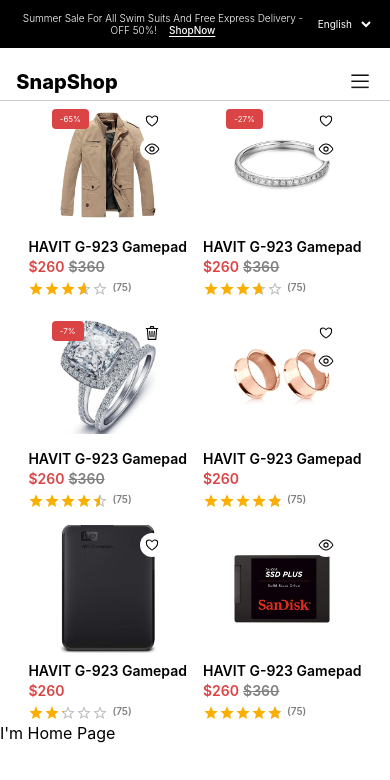
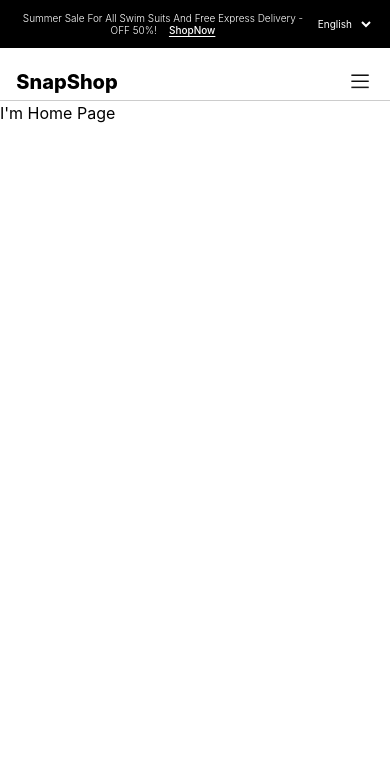
Before and after one commit to shalfi-sabit/E-commerce-Site, a React (Create React App) app: page / in a window 390 px wide. Shown: the top 780 px of the page. Built offline with nearby package versions, Linux system fonts and the light colour scheme.

Commit message:
bugfix navbar-mobile scrolling

```diff
--- a/src/components/pages/RootLayout/index.tsx
+++ b/src/components/pages/RootLayout/index.tsx
@@ -1,88 +1,11 @@
 import { Outlet } from "react-router-dom";
 
 import Navbar from "../../shared/Navbar";
-import ProductCard from "../../ProductCard";
-import Wrapper from "../../UI/Wrapper";
-
-import DummyProductImage1 from "../../../assets/images/dummy-product-1.jpg";
-import DummyProductImage2 from "../../../assets/images/dummy-product-2.jpg";
-import DummyProductImage3 from "../../../assets/images/dummy-product-3.jpg";
-import DummyProductImage4 from "../../../assets/images/dummy-product-4.jpg";
-import DummyProductImage5 from "../../../assets/images/dummy-product-5.jpg";
-import DummyProductImage6 from "../../../assets/images/dummy-product-6.jpg";
 
 const RootLayout = () => {
   return (
     <main>
       <Navbar />
-
-      {/* Dummy code for developing product-card component */}
-      <Wrapper className="flex justify-center sm:justify-normal gap-4 flex-wrap">
-        <ProductCard
-          id={1}
-          imageSource={DummyProductImage1}
-          productName="HAVIT G-923 Gamepad"
-          price={260}
-          prevPrice={360}
-          rating={3.6}
-          count={75}
-          showAddToWishlistIcon={true}
-          showSeeDetailsIcon={true}
-          discount={65}
-        />
-        <ProductCard
-          id={1}
-          imageSource={DummyProductImage2}
-          productName="HAVIT G-923 Gamepad"
-          price={260}
-          prevPrice={360}
-          rating={3.7}
-          count={75}
-          showAddToWishlistIcon={true}
-          showSeeDetailsIcon={true}
-          discount={27}
-        />
-        <ProductCard
-          id={1}
-          imageSource={DummyProductImage3}
-          productName="HAVIT G-923 Gamepad"
-          price={260}
-          prevPrice={360}
-          rating={4.5}
-          count={75}
-          showDeleteIcon={true}
-          discount={7}
-        />
-        <ProductCard
-          id={1}
-          imageSource={DummyProductImage4}
-          productName="HAVIT G-923 Gamepad"
-          price={260}
-          rating={4.8}
-          count={75}
-          showAddToWishlistIcon={true}
-          showSeeDetailsIcon={true}
-        />
-        <ProductCard
-          id={1}
-          imageSource={DummyProductImage5}
-          productName="HAVIT G-923 Gamepad"
-          price={260}
-          rating={2.2}
-          count={75}
-          showAddToWishlistIcon={true}
-        />
-        <ProductCard
-          id={1}
-          imageSource={DummyProductImage6}
-          productName="HAVIT G-923 Gamepad"
-          price={260}
-          prevPrice={360}
-          rating={4.8}
-          count={75}
-          showSeeDetailsIcon={true}
-        />
-      </Wrapper>
 
       <Outlet></Outlet>
     </main>
--- a/src/components/shared/Navbar/index.tsx
+++ b/src/components/shared/Navbar/index.tsx
@@ -1,4 +1,4 @@
-import { useState } from "react";
+import { useEffect, useState } from "react";
 import { NavLink, useLocation } from "react-router-dom";
 
 import Wrapper from "../../UI/Wrapper.tsx";
@@ -22,11 +22,20 @@
   const isOnAuthPages =
     location.pathname === "/signup" || location.pathname === "/signin";
 
+  useEffect(() => {
+    if (isMobileNavbarOpen) {
+      document.body.style.overflow = "hidden";
+    } else {
+      document.body.style.overflow = "";
+    }
+  }, [isMobileNavbarOpen]);
+
   return (
-    <header className="relative">
+    <header className="top-0 left-0 w-full z-10">
+      <div className="relative">
         <ChooseLanguage />
 
-      <nav className="navbar-main border-b-[1px] pb-1 md:pb-3 border-gray-200 pt-5 md:pt-7">
+        <nav className="navbar-main border-b-[1px] pb-1 md:pb-3 border-gray-200 pt-5 md:pt-7 bg-white-900">
           <Wrapper className="flex justify-between items-center">
             <h1 className="font-extrabold text-xl md:text-2xl">SnapShop</h1>
 
@@ -112,6 +121,7 @@
           isMobileNavbarOpen={isMobileNavbarOpen}
           setIsMobileNavbarOpen={setIsMobileNavbarOpen}
         />
+      </div>
     </header>
   );
 };
```
Lines whose indentation alone changed are shown as unchanged.
